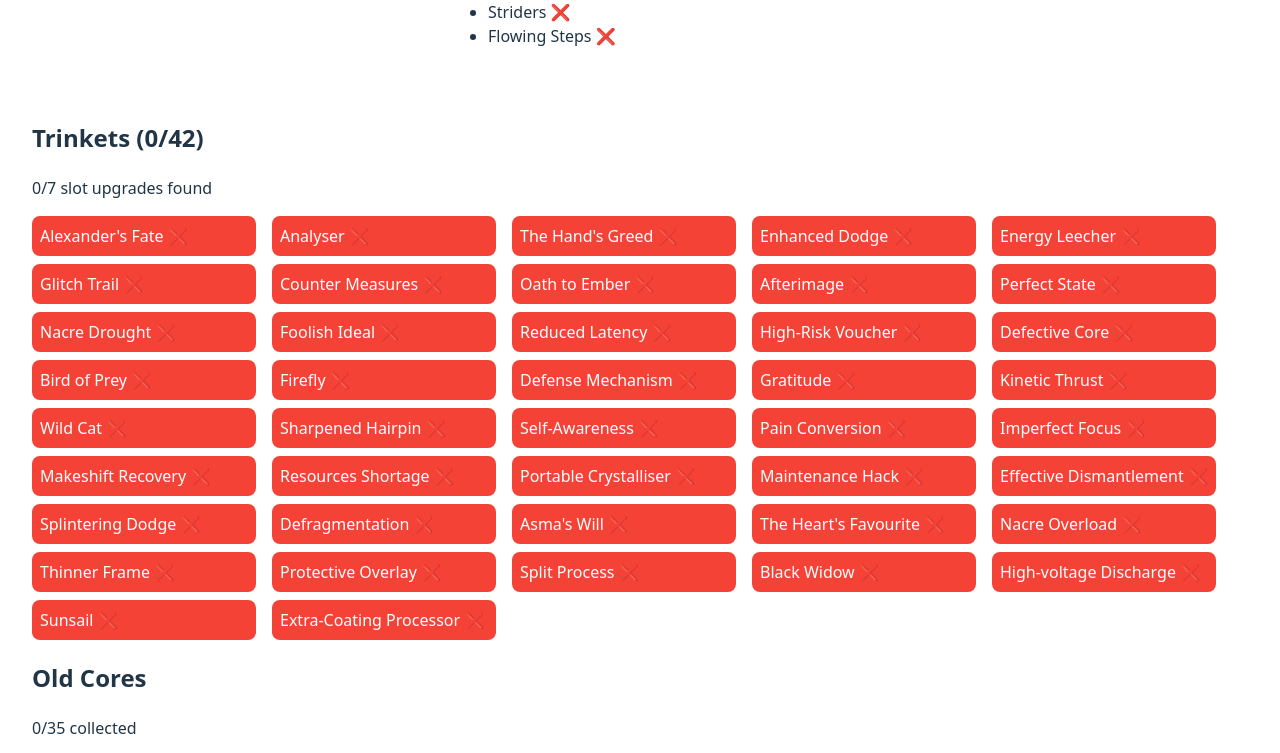
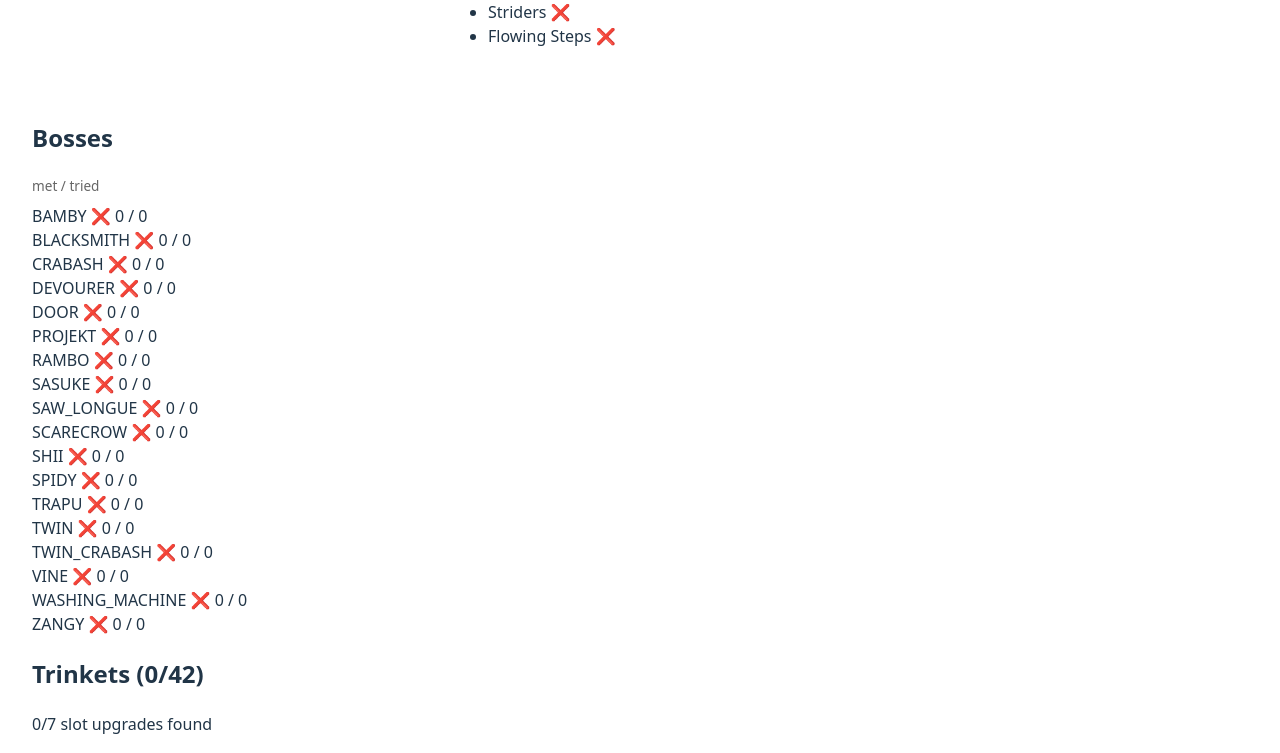
Before and after one commit to The-Black-Lodge/mio-save-analyzer, a React (Vite) app: page / in a window 1280 px wide. Shown: the part 383-1136 px from the top of the page. Built offline with nearby package versions, Linux system fonts and the light colour scheme.

Commit message:
add bosses, positional trinkets

```diff
--- a/src/App.jsx
+++ b/src/App.jsx
@@ -5,6 +5,7 @@ import SaveStats from "./components/SaveStats"
 import Trinkets from "./components/Trinkets"
 import Unlocks from "./components/Unlocks"
 import Carcasses from "./components/Carcasses"
+import Bosses from "./components/Bosses"
 
 function App() {
   return (
@@ -12,6 +13,7 @@ function App() {
       <SavePicker />
       <SaveStats />
       <Unlocks />
+      <Bosses />
       <Trinkets />
       <Carcasses />
     </SaveProvider>
--- /dev/null
+++ b/src/components/Bosses.jsx
@@ -0,0 +1,28 @@
+import useSaveProvider from "../hooks/useSaveProvider"
+
+const Bosses = () => {
+  const { playerStats, collectibles } = useSaveProvider()
+
+  return (
+    <>
+      <h2>Bosses</h2>
+      <p style={{ fontSize: "0.85em", color: "#666", margin: "0 0 0.5rem 0" }}>
+        met / tried
+      </p>
+      <ul style={{ listStyle: "none", padding: 0, margin: 0 }}>
+        {collectibles.bosses.map((boss) => {
+          const defeated = playerStats.bossesDefeated?.[boss] ?? 0
+          const met = playerStats.bossesMet?.[boss] ?? 0
+          const tried = playerStats.bossesTried?.[boss] ?? 0
+          return (
+            <li key={boss}>
+              {boss} {defeated > 0 ? "✅" : "❌"} {met} / {tried}
+            </li>
+          )
+        })}
+      </ul>
+    </>
+  )
+}
+
+export default Bosses
--- a/src/components/SavePicker.jsx
+++ b/src/components/SavePicker.jsx
@@ -8,6 +8,7 @@ const SavePicker = () => {
       <button onClick={() => setCurrentSave(0)}>Empty Save</button>
       <button onClick={() => setCurrentSave(1)}>My Save</button>
       <button onClick={() => setCurrentSave(2)}>100%ish</button>
+      <button onClick={() => setCurrentSave(3)}>Luna</button>
       <p>Save file is located in (update this later)</p>
     </>
   )
--- a/src/components/SaveProvider.jsx
+++ b/src/components/SaveProvider.jsx
@@ -1,13 +1,19 @@
 import raw0 from "../data/empty.save?raw"
 import raw1 from "../data/mine.save?raw"
 import raw2 from "../data/highest_known.save?raw"
+import raw3 from "../data/luna.save?raw"
 import localization from "../data/localization.en.json"
 import collectibles from "../data/collectibles.json"
 import { useState, useEffect, useMemo } from "react"
 import { parseSave } from "../saveParser"
 import { SaveContext } from "./SaveContext"
 
-const testSaves = [parseSave(raw0), parseSave(raw1), parseSave(raw2)]
+const testSaves = [
+  parseSave(raw0),
+  parseSave(raw1),
+  parseSave(raw2),
+  parseSave(raw3),
+]
 
 const SaveProvider = ({ children }) => {
   const [currentSave, setCurrentSave] = useState(0)
@@ -42,15 +48,31 @@ const SaveProvider = ({ children }) => {
       .map(([key]) => key)
 
     const slotUpgradeObj = gameData?.Saved_entries?.TRINKET_SLOT_UPGRADE ?? {}
-    const trinketSlotUpgradesCount = Object.entries(slotUpgradeObj).filter(
-      ([, value]) => value?.flags?.includes("Acquired"),
-    ).length
+    const trinketSlotUpgradesAcquired = Object.entries(slotUpgradeObj)
+      .filter(([, value]) => value?.flags?.includes("Acquired"))
+      .map(([key]) => parseInt(key, 10))
+      .filter((n) => !Number.isNaN(n) && n >= 0 && n <= 6)
+      .sort((a, b) => a - b)
+    const trinketSlotUpgradesCount = trinketSlotUpgradesAcquired.length
 
     const carcassObj = gameData?.Saved_entries?.CARCASS ?? {}
     const carcasses = Object.entries(carcassObj)
       .filter(([, value]) => value?.flags?.includes("Acquired"))
       .map(([key]) => key)
       .filter((key) => collectibles.CARCASS.includes(key))
+
+    const bossObj = gameData?.Saved_entries?.BOSS ?? {}
+    const bossMeetObj = gameData?.Saved_entries?.BOSS_MEET ?? {}
+    const bossTryObj = gameData?.Saved_entries?.BOSS_TRY ?? {}
+    const bossesDefeated = Object.fromEntries(
+      collectibles.bosses.map((id) => [id, bossObj[id]?.count ?? 0]),
+    )
+    const bossesMet = Object.fromEntries(
+      collectibles.bosses.map((id) => [id, bossMeetObj[id]?.count ?? 0]),
+    )
+    const bossesTried = Object.fromEntries(
+      collectibles.bosses.map((id) => [id, bossTryObj[id]?.count ?? 0]),
+    )
 
     return {
       deaths: gameData?.Saved_entries?.STATS?.DEATH?.count ?? 0,
@@ -62,11 +84,15 @@ const SaveProvider = ({ children }) => {
         gameData?.Saved_not_important?.liquid_nacres_count ?? 0,
       solidifyNacreCount:
         gameData?.Saved_not_important?.solidify_nacre_count ?? 0,
-        nacreLost: gameData?.Save?.nacre_in_hub_basin ?? 0,
+      nacreLost: gameData?.Save?.nacre_in_hub_basin ?? 0,
       trinkets,
       unlocks,
       trinketSlotUpgradesCount,
+      trinketSlotUpgradesAcquired,
       carcasses,
+      bossesDefeated,
+      bossesMet,
+      bossesTried,
     }
   }, [gameData])
 
--- a/src/components/Trinkets.jsx
+++ b/src/components/Trinkets.jsx
@@ -11,6 +11,8 @@ const Trinkets = () => {
   )
   const acquiredTrinkets = playerStats?.trinkets ?? []
   const slotUpgradesCount = playerStats?.trinketSlotUpgradesCount ?? 0
+  const slotUpgradesAcquired = playerStats?.trinketSlotUpgradesAcquired ?? []
+  const SLOT_INDICES = [0, 1, 2, 3, 4, 5, 6]
 
   return (
     <div style={{ display: "inline-block" }}>
@@ -18,6 +20,13 @@ const Trinkets = () => {
         Trinkets ({acquiredTrinkets.length}/{Object.keys(allTrinkets).length})
       </h2>
       <p>{slotUpgradesCount}/7 slot upgrades found</p>
+      <p style={{ fontSize: "0.9em", margin: "0.25rem 0" }}>
+        Slots:{" "}
+        {SLOT_INDICES.map((i) =>
+          slotUpgradesAcquired.includes(i) ? "✅" : "❌",
+        ).join(" ")}{" "}
+        <span style={{ color: "#666" }}>(0–6)</span>
+      </p>
       <ul
         style={{
           display: "flex",
--- a/src/data/collectibles.json
+++ b/src/data/collectibles.json
@@ -35,5 +35,25 @@
     "Carcass_security_glide_P1",
     "Carcass_security_glide_P3",
     "Carcass_trois_mouches"
+  ],
+  "bosses": [
+    "BAMBY",
+    "BLACKSMITH",
+    "CRABASH",
+    "DEVOURER",
+    "DOOR",
+    "PROJEKT",
+    "RAMBO",
+    "SASUKE",
+    "SAW_LONGUE",
+    "SCARECROW",
+    "SHII",
+    "SPIDY",
+    "TRAPU",
+    "TWIN",
+    "TWIN_CRABASH",
+    "VINE",
+    "WASHING_MACHINE",
+    "ZANGY"
   ]
 }
```
Also changed, not shown: 1 other file (tests, documents, lock files or other folders).
